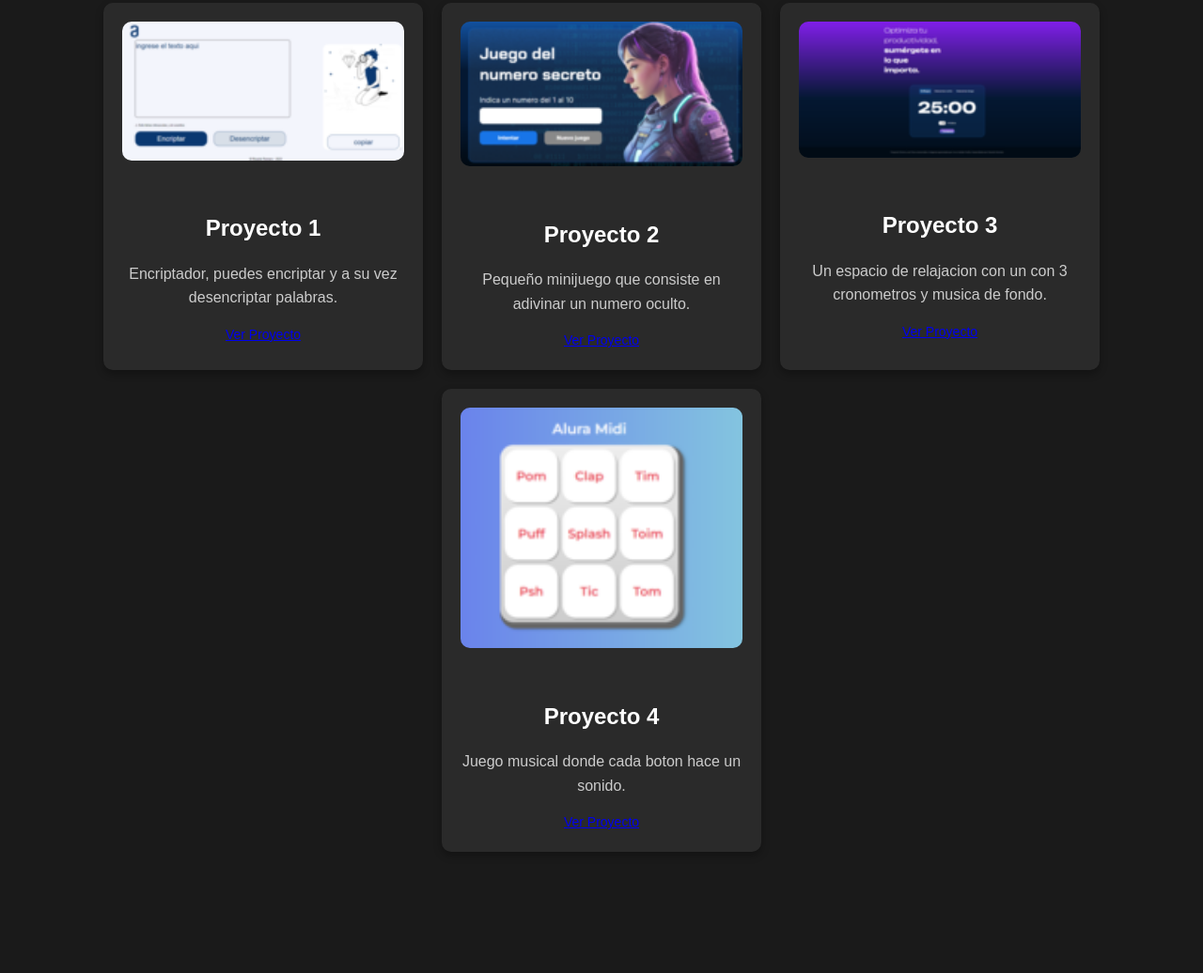
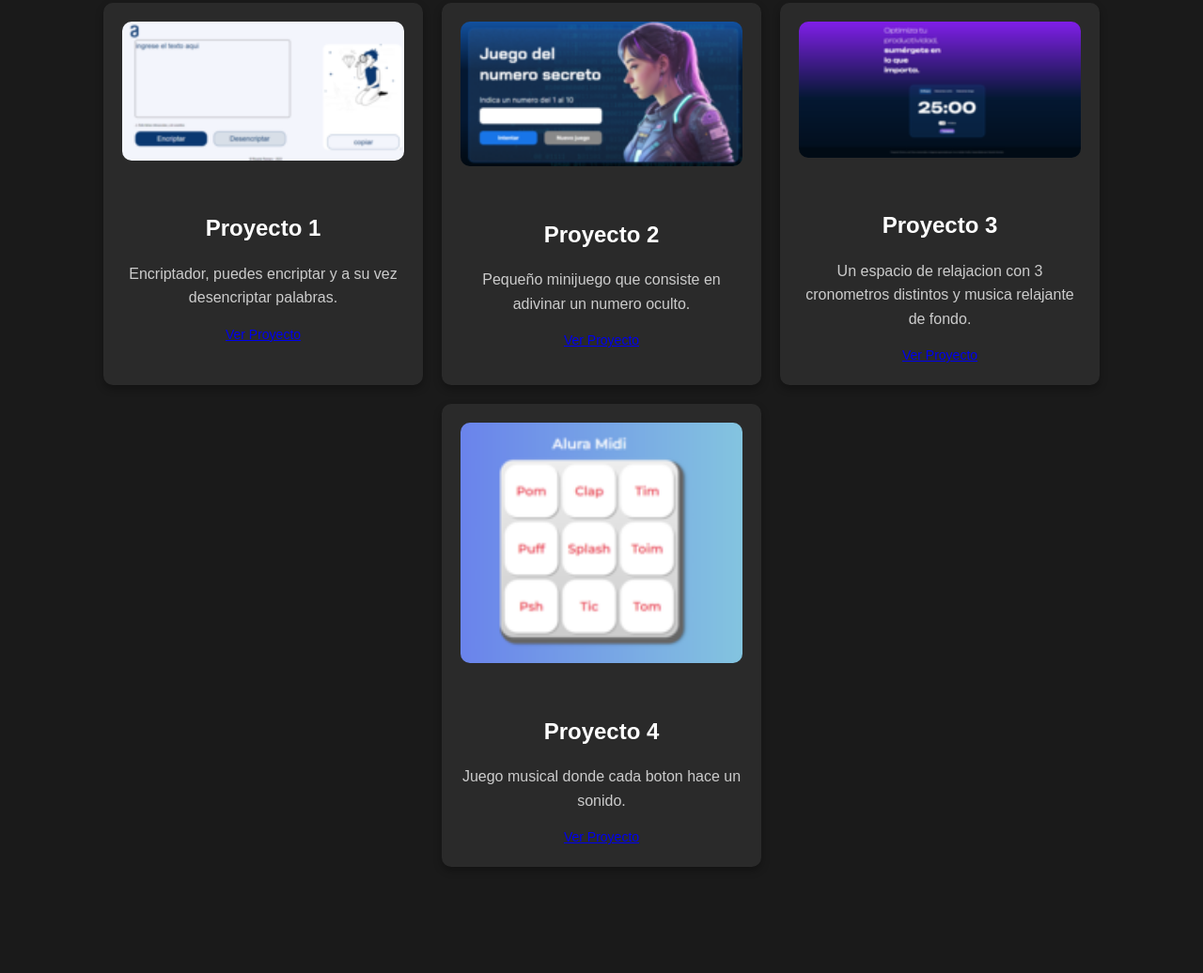
Before and after one commit to SecretDaddyRich/portafolio, a plain HTML site: page index.html in a window 1280 px wide. Shown: the part 2353-3389 px from the top of the page at 94% size. Drawn offline with Linux system fonts and the light colour scheme.

Commit message:
Update index.html

```diff
--- a/index.html
+++ b/index.html
@@ -189,7 +189,7 @@
             <div class="project-item">
                 <img src="assets/focus.png" alt="Proyecto 3">
                 <h4>Proyecto 3</h4>
-                <p>Un espacio de relajacion con un con 3 cronometros y musica de fondo.</p>
+                <p>Un espacio de relajacion con 3 cronometros distintos y musica relajante de fondo.</p>
                 <a href="https://secretdaddyrich.github.io/focus/">Ver Proyecto</a>
             </div>
             <div class="project-item">
```
